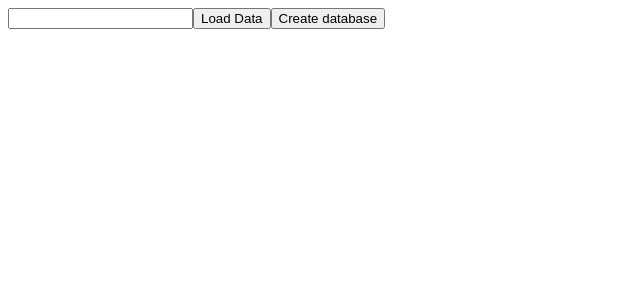
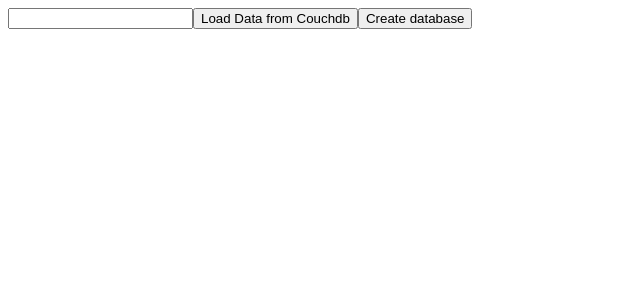
Before and after one commit to maitrakhatri/rxdb, a React (Vite) app: page / in a window 1280 px wide. Shown: the top 300 px of the page, without its empty margins (0-640 px from the left). Built offline with nearby package versions, Linux system fonts and the light colour scheme; what rxdb would draw is missing.

Commit message:
couchdb fix

```diff
--- a/src/App.tsx
+++ b/src/App.tsx
@@ -10,20 +10,20 @@ function App() {
   const [loadedContent, setLoadedContent] = useState<Content>();
   const [latestRev, setLatestRev] = useState<string>();
 
-  // const getData = async (id: number) => {
-  //   const foundDocuments = await fileversedb.collabdocs
-  //     .find({
-  //       selector: {
-  //         id: {
-  //           $eq: id,
-  //         },
-  //       },
-  //       sort: [{ timestamp: "desc" }],
-  //     })
-  //     .exec();
+  /* const getData = async (id: number) => {
+    const foundDocuments = await fileversedb.collabdocs
+      .find({
+        selector: {
+          id: {
+            $eq: id,
+          },
+        },
+        sort: [{ timestamp: "desc" }],
+      })
+      .exec();
 
-  //   setLoadedContent(foundDocuments[0]._data.content);
-  // };
+    setLoadedContent(foundDocuments[0]._data.content);
+  }; */
 
   const createDatabase = async () => {
     try {
@@ -55,13 +55,16 @@ function App() {
     <div className="App">
       <input type="number" onChange={(e) => setId(Number(e.target.value))} />
 
-      {/* <button onClick={() => getData(id)}>Get Data</button> */}
+      {/* <button onClick={() => getData(id)}>Get Data from rxdb</button> */}
 
-      <button onClick={() => loadDatafromCouch()}>Load Data</button>
+      <button onClick={() => loadDatafromCouch()}>
+        Load Data from Couchdb
+      </button>
 
       <button onClick={() => createDatabase()}>Create database</button>
 
-      {loadedContent && latestRev && (
+      {latestRev && !loadedContent && <Tiptap id={id} rev={latestRev} />}
+      {latestRev && loadedContent && (
         <Tiptap id={id} rev={latestRev} loadedContent={loadedContent} />
       )}
     </div>
```
